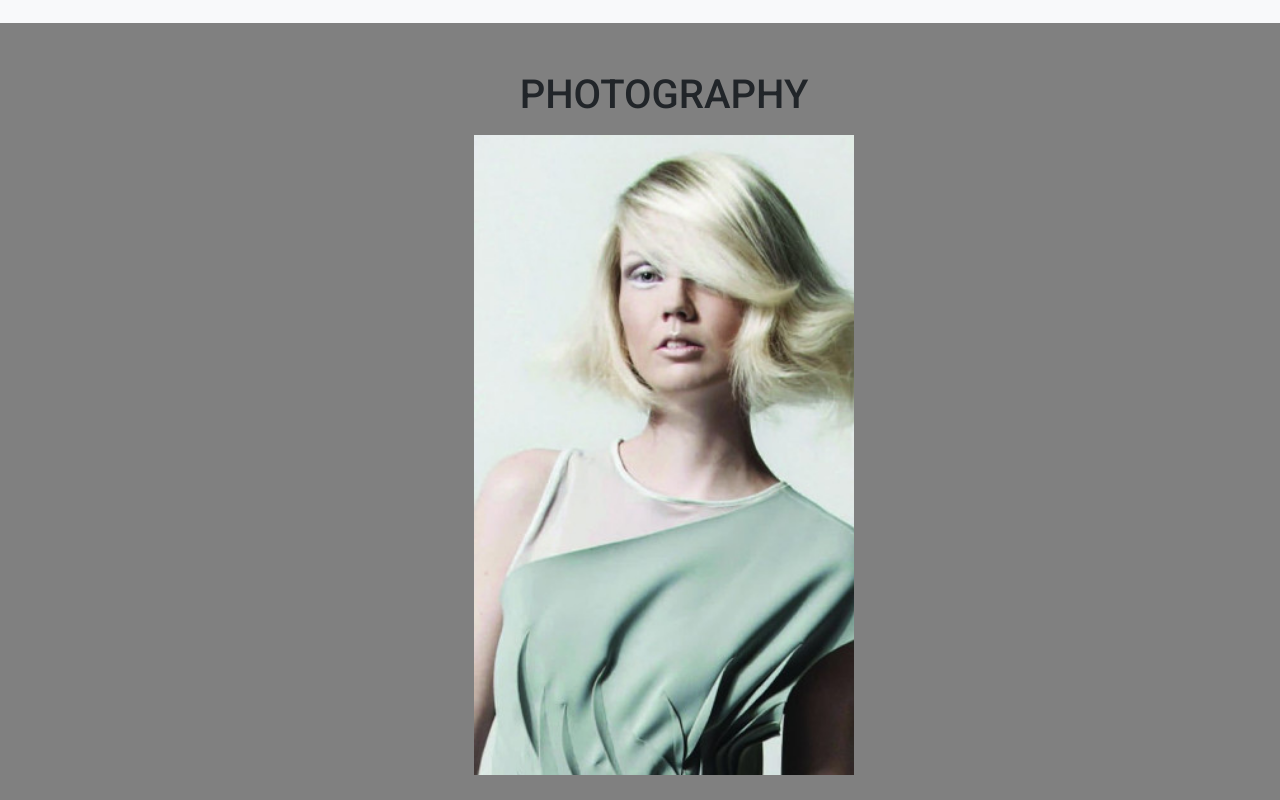
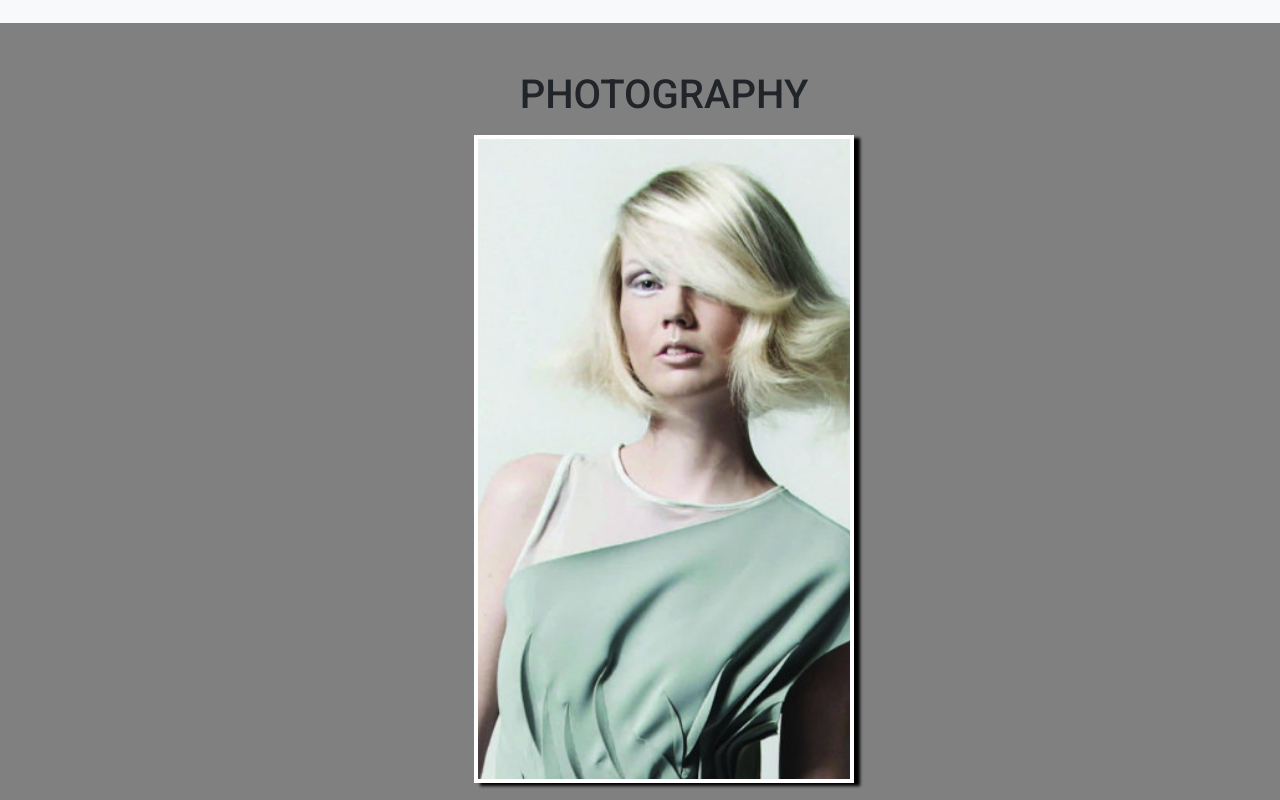
Before and after one commit to CaioHenriqueMachado/Templates-WebSite, a plain HTML site: page Site2/index.html in a window 1280 px wide. Shown: the part 3280-4080 px from the top of the page. Drawn offline with nearby package versions, Linux system fonts and the light colour scheme.

Commit message:
ajuste da borda

```diff
--- a/Site2/css/style.css
+++ b/Site2/css/style.css
@@ -412,6 +412,8 @@ width: 100%;
   scroll-snap-type: x mandatory;
   -webkit-overflow-scrolling: touch;
   scroll-behavior: smooth;
+  border: 4px solid white;
+  box-shadow:  6px 3px 3px black;
 }
 
 .item-carousel {
```
